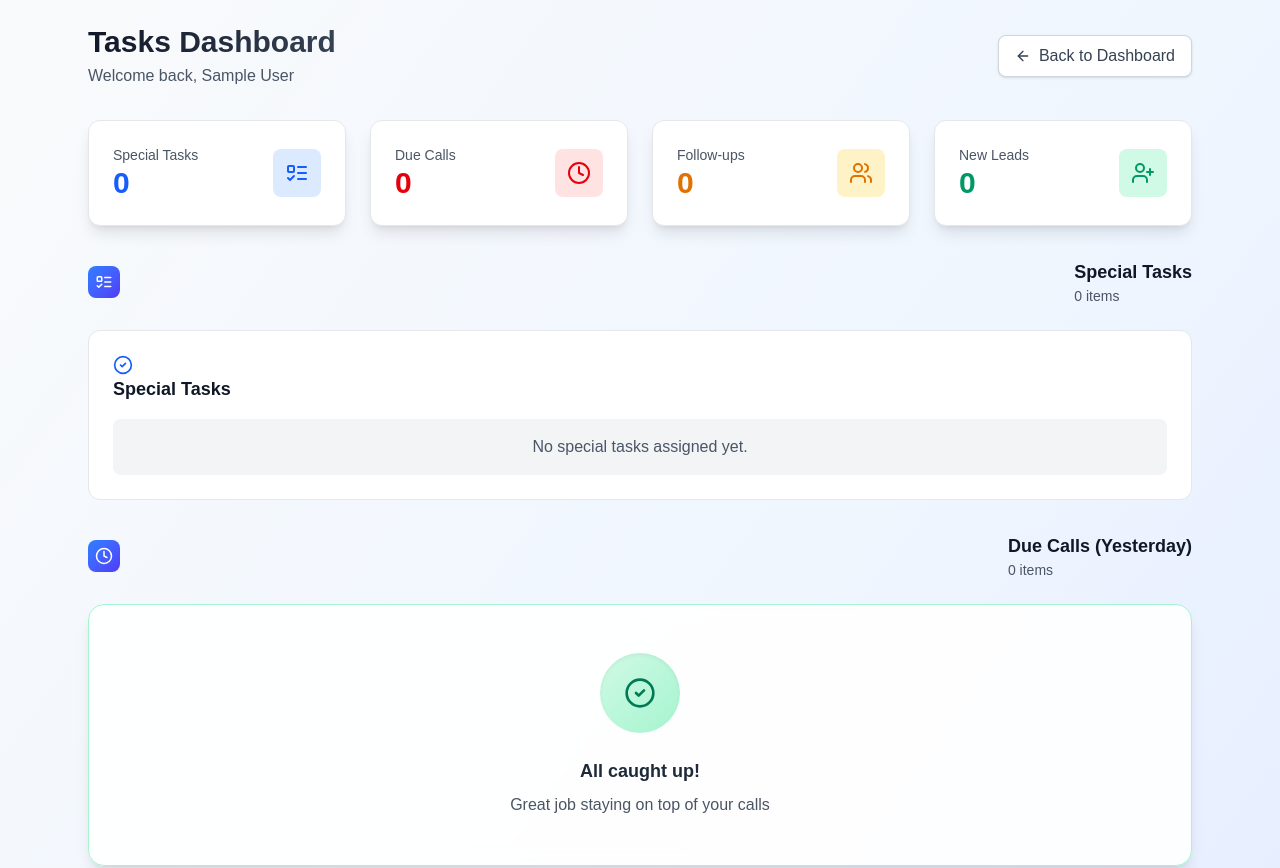
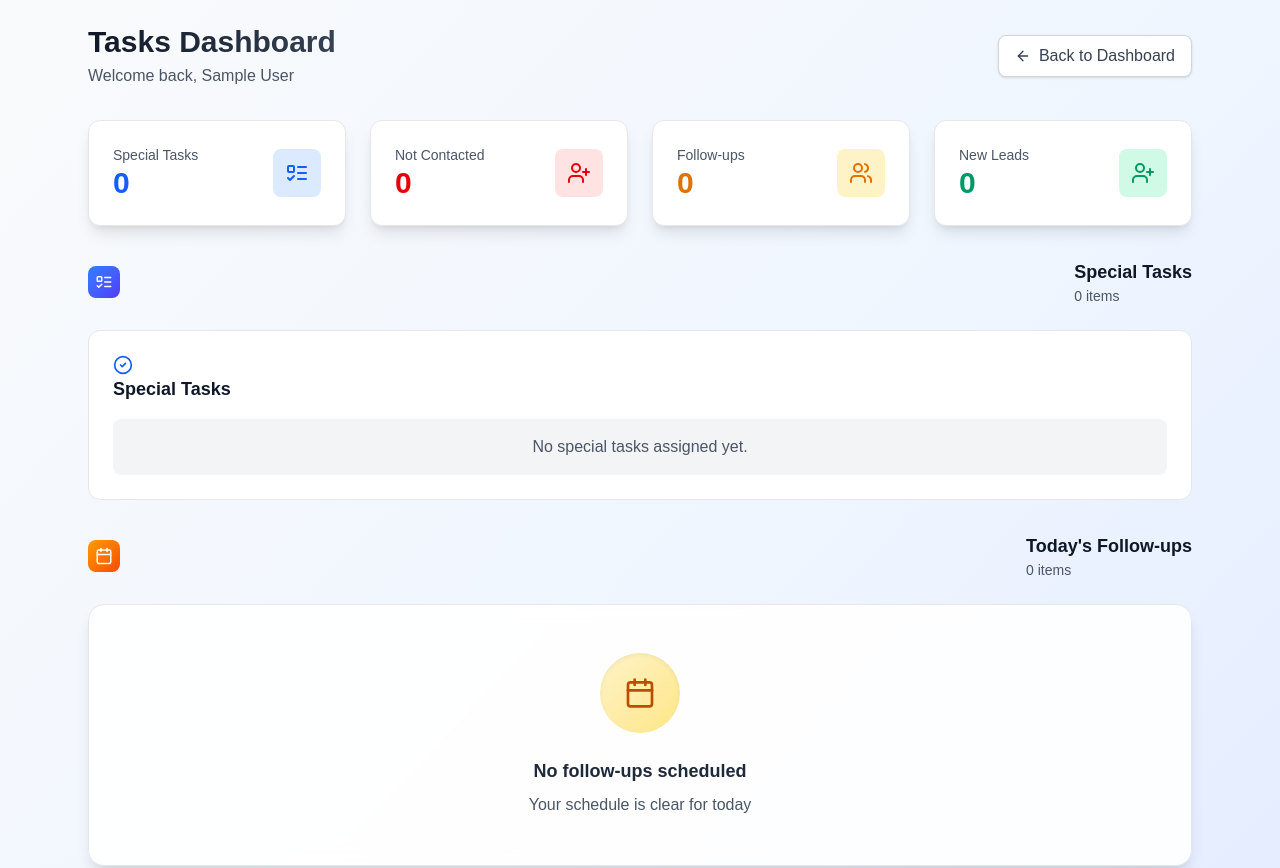
Before and after one commit to WydexMedia/TrackX_CRM, a Next.js app: page /dashboard/tasks in a window 1280 px wide. Shown: the top 868 px of the page. Built offline with nearby package versions, Linux system fonts and the light colour scheme; sample sign-in values are in the browser's storage.

Commit message:
due call commented and changed to not contacted

```diff
--- a/src/app/dashboard/tasks/page.tsx
+++ b/src/app/dashboard/tasks/page.tsx
@@ -501,11 +501,11 @@ export default function TasksPage() {
           <div className="bg-white rounded-xl border border-gray-200 p-6 shadow-lg">
             <div className="flex items-center justify-between">
               <div>
-                <p className="text-sm font-medium text-gray-600">Due Calls</p>
-                <p className="text-3xl font-bold text-red-600">{dueCalls.length}</p>
+                <p className="text-sm font-medium text-gray-600">Not Contacted</p>
+                <p className="text-3xl font-bold text-red-600">{newLeads.filter(lead => lead.stage === "Not contacted").length}</p>
               </div>
               <div className="w-12 h-12 bg-red-100 rounded-lg flex items-center justify-center">
-                <Clock size={24} className="text-red-600" />
+                <UserPlus size={24} className="text-red-600" />
               </div>
             </div>
           </div>
@@ -611,7 +611,7 @@ export default function TasksPage() {
           </div>
         </section>
 
-        {/* Due Calls Section */}
+        {/* Due Calls Section
         <section className="mb-8">
           <SectionHeader icon={Clock} title="Due Calls (Yesterday)" count={dueCalls.length} color="blue" />
           <div className="space-y-4">
@@ -674,7 +674,7 @@ export default function TasksPage() {
               </div>
             )}
           </div>
-        </section>
+        </section> */}
 
         {/* Follow-ups Section */}
         <section className="mb-8">
```
